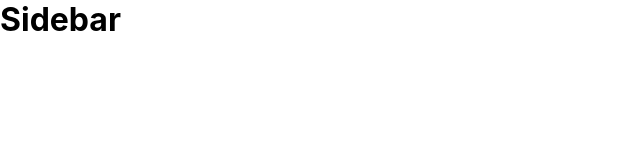
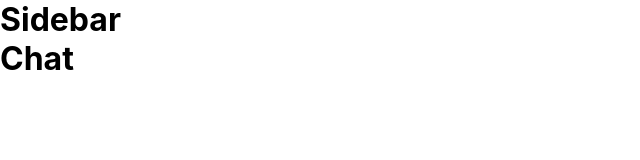
Before and after one commit to vbeloti/whatsapp-web, a React (Create React App) app: page / in a window 1280 px wide. Shown: the top 160 px of the page, without its empty margins (0-640 px from the left). Built offline with nearby package versions, Linux system fonts and the light colour scheme.

Commit message:
chore: import Chat

```diff
--- a/src/App.tsx
+++ b/src/App.tsx
@@ -1,11 +1,14 @@
 import React from 'react';
 import './App.css';
 import Sidebar from './components/Sidebar';
+import Chat from './components/Chat';
 
 function App() {
   return (
     <div className="app">
       <Sidebar />
+
+      <Chat />
     </div>
   );
 }
```
